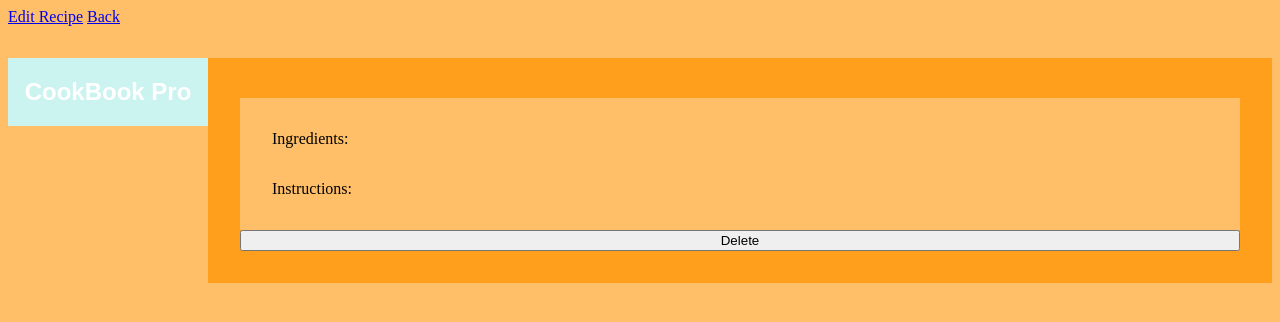
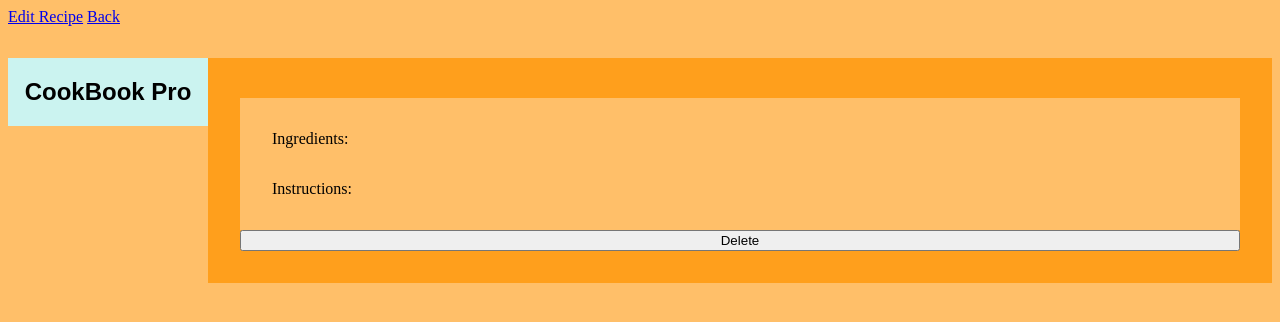
Before and after one commit to Sadicecream/Agile_Project, a Flask app: page /recipes/1 in a window 1280 px wide. Shown: the top 322 px of the page. Run offline with Flask 2, Linux system fonts and the light colour scheme; some libraries are stand-ins or nearby versions.

Commit message:
changed h1 back to black as white on yellow may of had issues with contrast

```diff
--- a/static/styles/style.css
+++ b/static/styles/style.css
@@ -14,7 +14,6 @@ body {
 
 body h1 {
     font-family: 'Poppins', sans-serif;
-    color: var(--white);
 }
 
 .create-recipe-container {
```
